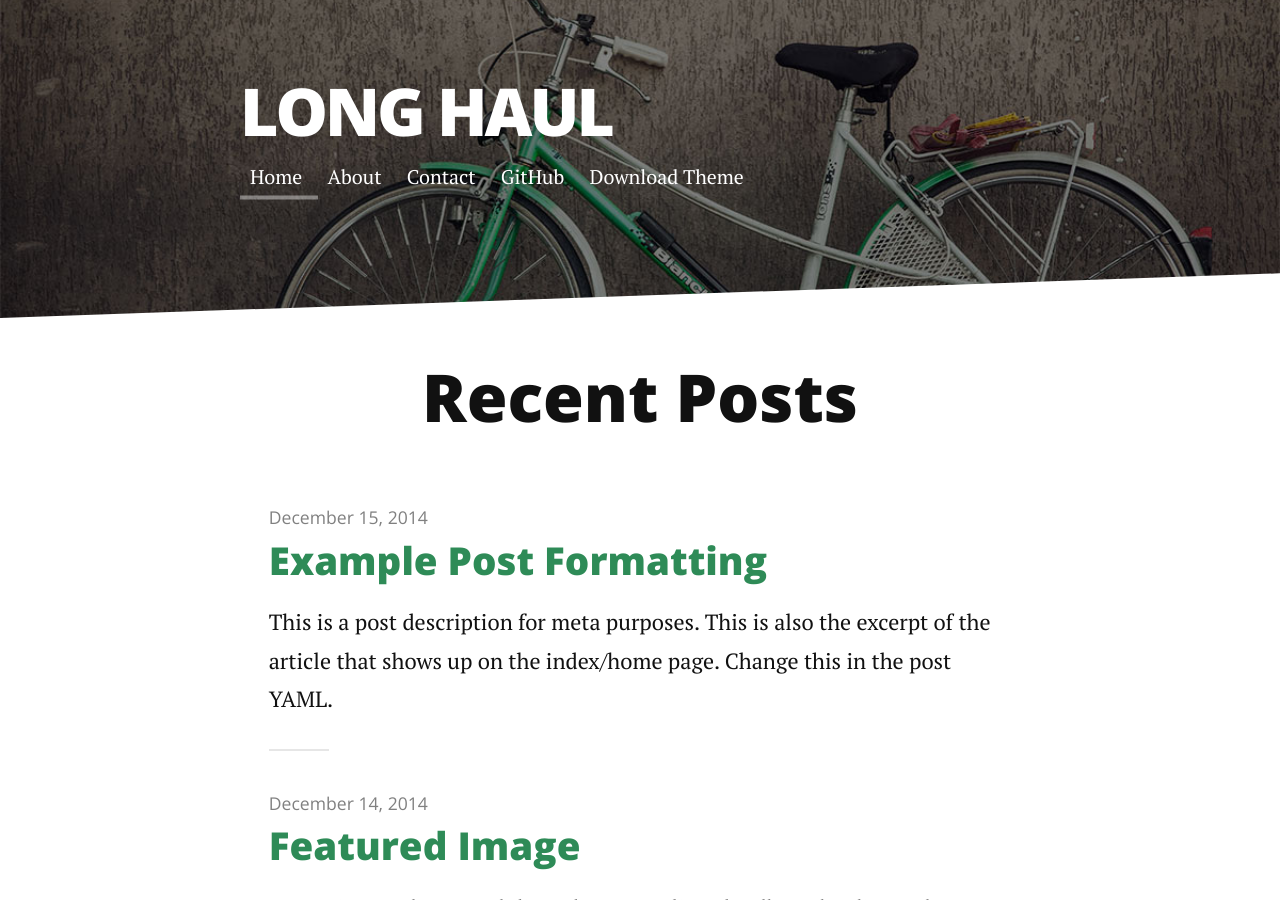
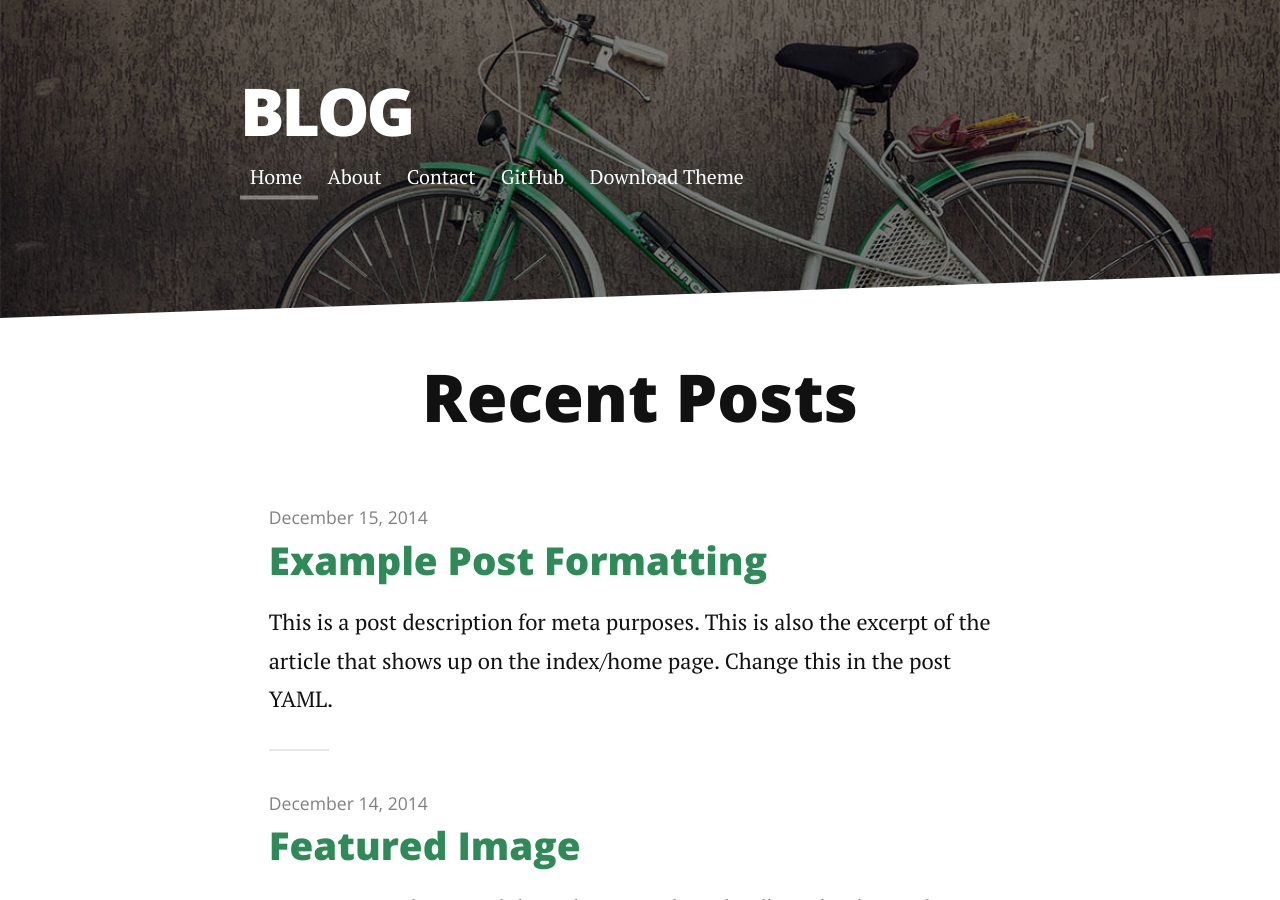
Before and after one commit to Farogh007/Blog, a Jekyll site: the page built from index.html, in a window 1280 px wide and 900 px high. Built offline with Jekyll 4.4.1, drawn with Linux system fonts in a browser that asks for light colours; nearby versions of some CDN libraries; the list of posts is cut into pages by our own code.

Commit message:
base url

```diff
--- a/_config.yml
+++ b/_config.yml
@@ -1,4 +1,4 @@
-title: Long Haul
+title: Blog
 description: Long Form Jekyll theme built with SASS / COMPASS / SUSY
 
 url: https://farogh007.github.io/Blog
--- a/_includes/head.html
+++ b/_includes/head.html
@@ -30,9 +30,9 @@
       <meta content="{{ site.url }}/about/" property="article:author">
     {% endif %}
     {% if page.image %}
-      <meta content="{{ site.url }}/assets/img/{{ page.image }}" property="og:image">
+      <meta content="{{ site.url }}/Blog/assets/img/{{ page.image }}" property="og:image">
     {% else %}
-      <meta content="{{ '/assets/img/touring.jpg' | prepend: site.url }}" property="og:image">
+      <meta content="{{ '/Blog/assets/img/touring.jpg' | prepend: site.url }}" property="og:image">
     {% endif %}
 
     <!-- Twitter Cards -->
@@ -53,25 +53,25 @@
       <meta name="twitter:description" content="{{ site.description }}">
     {% endif %}
     {% if page.image %}
-      <meta name="twitter:image:src" content="{{ site.url }}/assets/img/{{ page.image }}">
+      <meta name="twitter:image:src" content="{{ site.url }}/Blog/assets/img/{{ page.image }}">
     {% else %}
-      <meta name="twitter:image:src" content="{{ '/assets/img/touring.jpg' | prepend: site.url }}">
+      <meta name="twitter:image:src" content="{{ '/Blog/assets/img/touring.jpg' | prepend: site.url }}">
     {% endif %}
 
 
     <!-- Favicon -->
-    <link rel="icon" type="image/x-icon" href="{{ "/assets/img/favicon.ico" | prepend: site.baseurl }}" />
+    <link rel="icon" type="image/x-icon" href="{{ "/Blog/assets/img/favicon.ico" | prepend: site.baseurl }}" />
 
     <!-- Come and get me RSS readers -->
     <link rel="alternate" type="application/rss+xml" title="{{ site.title }}" href="{{ "/feed.xml" | prepend: site.baseurl | prepend: site.url }}" />
 
     <!-- Stylesheet -->
-    <link rel="stylesheet" href="{{ "/assets/css/style.css" | prepend: site.baseurl }}">
+    <link rel="stylesheet" href="{{ "/Blog/assets/css/style.css" | prepend: site.baseurl }}">
     <!--[if IE 8]><link rel="stylesheet" href="{{ "/assets/css/ie.css" | prepend: site.baseurl }}"><![endif]-->
     <link rel="canonical" href="{{ page.url | replace:'index.html','' | prepend: site.baseurl | prepend: site.url }}">
 
     <!-- Modernizr -->
-    <script src="{{ "/assets/js/modernizr.custom.15390.js" | prepend: site.baseurl }}" type="text/javascript"></script>
+    <script src="{{ "/Blog/assets/js/modernizr.custom.15390.js" | prepend: site.baseurl }}" type="text/javascript"></script>
 
     {% if site.google_analytics %} {% include google_analytics.html %} {% endif %}
 </head>
--- a/_includes/scripts.html
+++ b/_includes/scripts.html
@@ -1,6 +1,6 @@
 <!-- Add jQuery and other scripts -->
 <script src="//ajax.googleapis.com/ajax/libs/jquery/1.11.2/jquery.min.js"></script>
 <script>window.jQuery || document.write('<script src="{{ \'/assets/js/jquery-1.11.2.min.js\' | prepend: site.baseurl }}"><\/script>')</script>
-<script src="{{ '/assets/js/dropcap.min.js' | prepend: site.baseurl }}"></script>
-<script src="{{ '/assets/js/responsive-nav.min.js' | prepend: site.baseurl }}"></script>
-<script src="{{ '/assets/js/scripts.js' | prepend: site.baseurl }}"></script>
+<script src="{{ '/Blog/assets/js/dropcap.min.js' | prepend: site.baseurl }}"></script>
+<script src="{{ '/Blog/assets/js/responsive-nav.min.js' | prepend: site.baseurl }}"></script>
+<script src="{{ '/Blog/assets/js/scripts.js' | prepend: site.baseurl }}"></script>
--- a/_layouts/post.html
+++ b/_layouts/post.html
@@ -4,7 +4,7 @@
 <div class="post">
   {% if page.image %}
     <div class="featuredImage">
-        <img src="{{ '/assets/img/' | prepend: site.baseurl | append: page.image }}" alt="" />
+        <img src="{{ '/Blog/assets/img/' | prepend: site.baseurl | append: page.image }}" alt="" />
       </div>
   {% endif %}
   <h1 class="postTitle">{{ page.title }}</h1>
@@ -17,14 +17,14 @@
     {% if page.previous.url %}
       <a class="prev{% if page.previous.image %} image{% endif %}" href="{{ page.previous.url | prepend: site.baseurl }}"><span>&laquo;&nbsp;{{ page.previous.title }}</span>
       {% if page.previous.image %}
-        <img src="{{ '/assets/img/' | prepend: site.baseurl | append: page.previous.image }}" alt="">
+        <img src="{{ '/Blog/assets/img/' | prepend: site.baseurl | append: page.previous.image }}" alt="">
       {% endif %}
     </a>
     {% endif %}
     {% if page.next.url %}
       <a class="next{% if page.next.image %} image{% endif %}" href="{{ page.next.url | prepend: site.baseurl }}"><span>{{ page.next.title }}&nbsp;&raquo;</span>
       {% if page.next.image %}
-        <img src="{{ '/assets/img/' | prepend: site.baseurl | append: page.next.image }}" alt="">
+        <img src="{{ '/Blog/assets/img/' | prepend: site.baseurl | append: page.next.image }}" alt="">
       {% endif %}
       </a>
     {% endif %}
```
